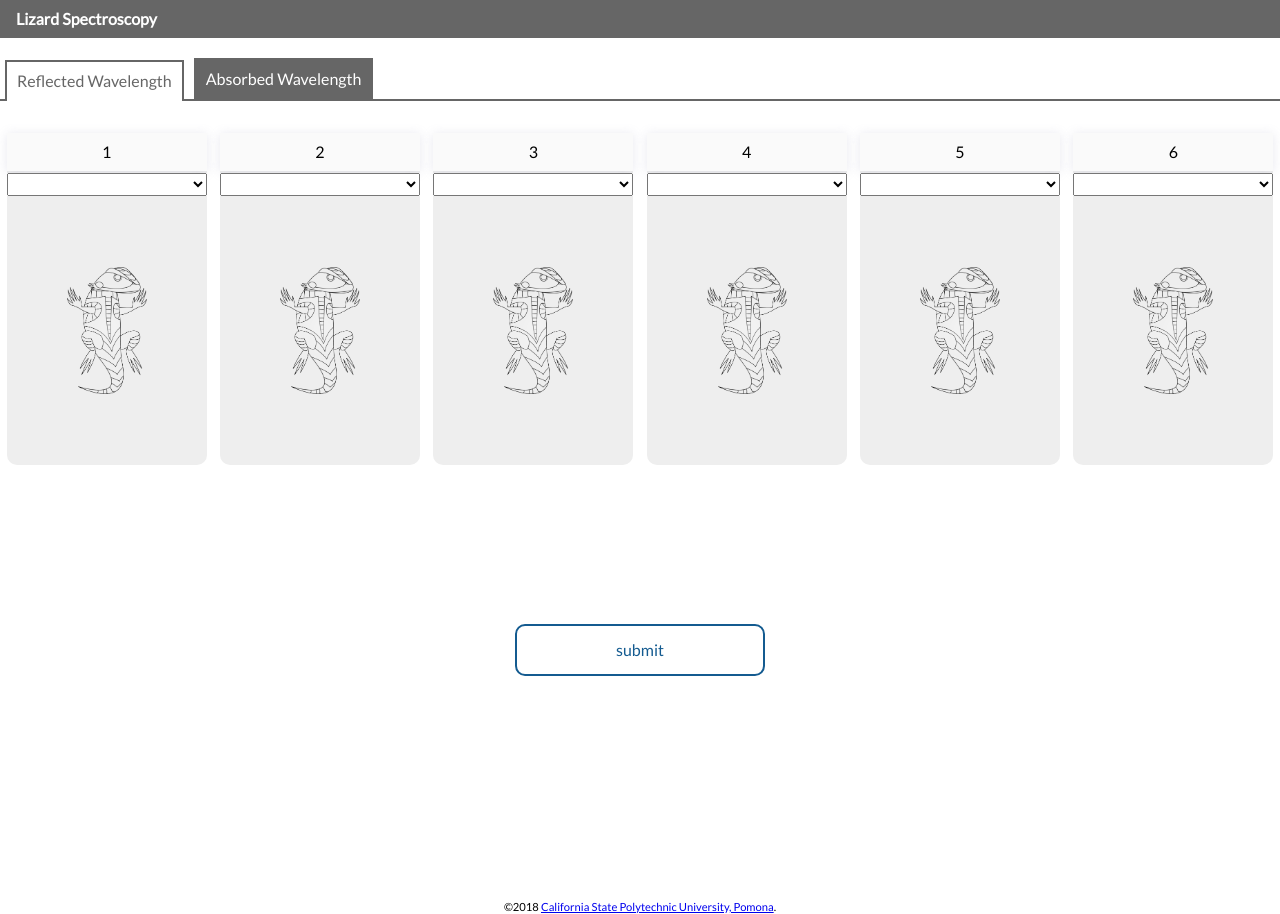
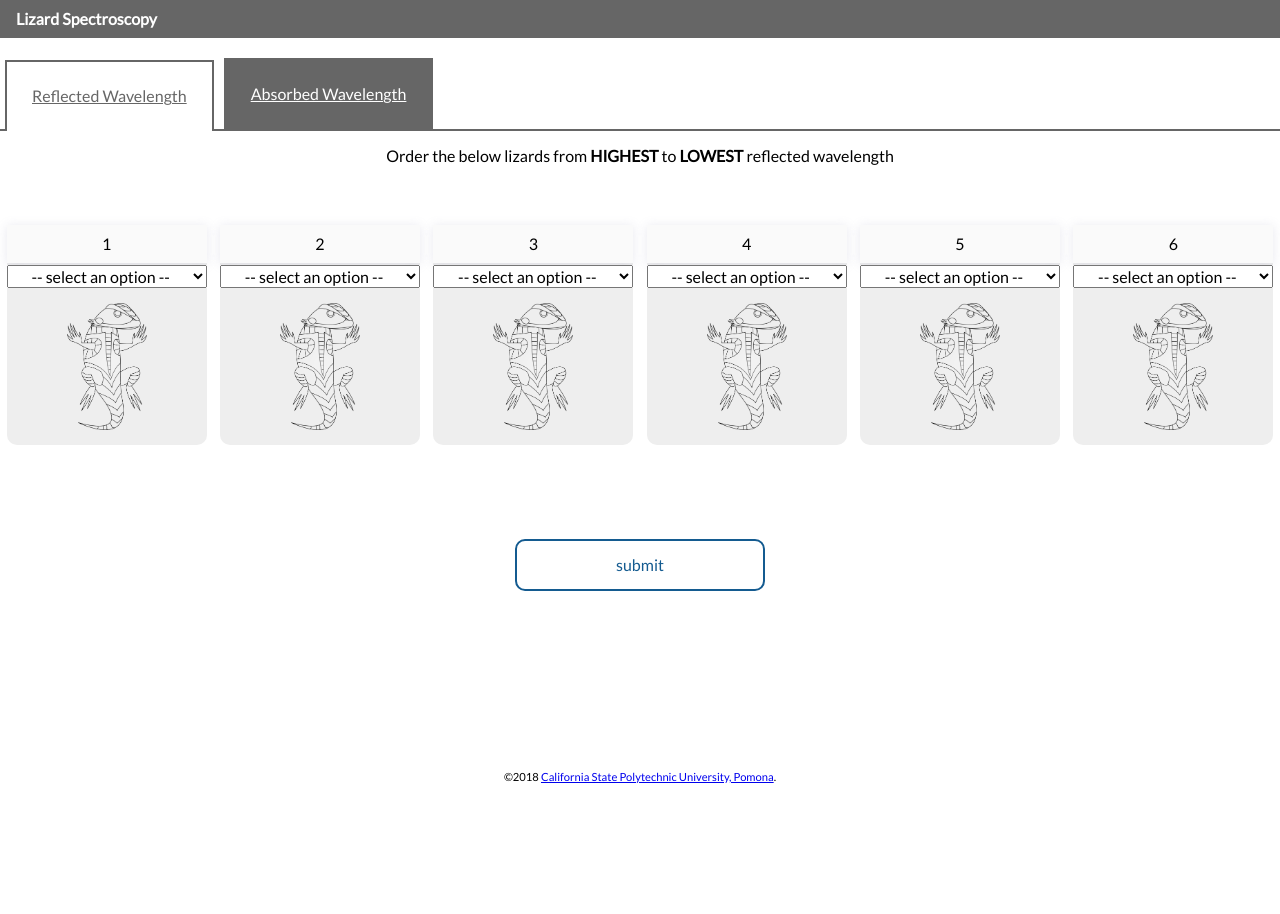
Before and after one commit to abdulamite/Lizards, a plain HTML site: page index.html in a window 1280 px wide. Both pictures are taken after a click on the item "Reflected Wavelength". After the commit the page ends 800 px from the top, so only its background shows below. Drawn offline with nearby package versions, Linux system fonts and the light colour scheme; files whose address does not match are found by name.

Commit message:
prompt will now change when the tabs are changed

```diff
--- a/index.html
+++ b/index.html
@@ -15,14 +15,14 @@
   </header>
   <div class="tabs">
     <ul>
-      <li id="reflected">Reflected Wavelength</li>
-      <li id="absorbed">Absorbed Wavelength</li>
+      <li id="reflected"><button>Reflected Wavelength</button></li>
+      <li id="absorbed"><button>Absorbed Wavelength</button></li>
     </ul>
   </div>
   <div class="container">
-    <!-- <div class="instructions">
+    <div class="instructions">
       <p>Order the below lizards from <b>HIGHEST</b> to <b>LOWEST</b> reflected wavelength</p>
-    </div> -->
+    </div>
     <div class="lizard_box">
         <div class="box box">
           <p>1</p>
--- a/js/main.js
+++ b/js/main.js
@@ -1,6 +1,9 @@
 
 const options = document.querySelectorAll('select');
 const submit = document.querySelector('#submit');
+const feedback = document.querySelector('.feedback');
+const prompt = document.querySelector('.instructions');
+
 let attempts = 0;
 
 let answer_set = ["Red","Orange","Yellow","Green","Blue","Purple"];
@@ -44,10 +47,20 @@ options.forEach(option =>{
 const reflected = document.querySelector('#reflected');
 const absorbed = document.querySelector('#absorbed');
 
+
+// The purpose of this function is to switch to the reflected wavelength game
 reflected.addEventListener('click',() =>{
+  // Change the prompt to the reflected wavelength directions
+  prompt.innerHTML = `<p>Order the below lizards from <b>HIGHEST</b> to <b>LOWEST</b> reflected wavelength</p>`
   options.forEach(i =>{
     i.selectedIndex=0;
-    i.value=null;
+    submit.disabled=true;
+    submit.classList.remove('enable');
+    // make the old feedback invisable
+    feedback.style.opacity=0;
+    feedback.style.height=0;
+
+    // when the tab changes, all lizards will be blank again
     const box = i.parentElement;
     // set path to lizard images
     const img = `../accessible_lizards/imgs/Asset_8.png`;
@@ -55,21 +68,35 @@ reflected.addEventListener('click',() =>{
     box.querySelector('IMG').src = img;
   });
 
+  // Transition to make reflected tab active
   absorbed.style.transform = "translateY(0px)";
   absorbed.style.backgroundColor = "#666666";
-  absorbed.style.color = "white";
+  absorbed.querySelector('button').style.color="white";
 
+  // Transition to make absorbed tab inactive
   reflected.style.transform = "translateY(2px)";
   reflected.style.backgroundColor = "white";
-  reflected.style.color = "#666666";
+  reflected.querySelector('button').style.color="#666666";
+
+
+  //load in new answer set
   return answer_set = ["Red","Orange","Yellow","Green","Blue","Purple"];
 
 });
 
+
+// The purpose of this function is to switch to the absorbed wavelength game
 absorbed.addEventListener('click',() =>{
+  // Change the prompt to the absorbed wavelength directions
+  prompt.innerHTML = `<p>Order the below lizards from <b>HIGHEST</b> to <b>LOWEST</b> absorbed wavelength</p>`
   options.forEach(i =>{
     i.selectedIndex=0;
-    i.value=null;
+    submit.disabled=true;
+    submit.classList.remove('enable');
+    feedback.style.opacity=0;
+    feedback.style.height=0;
+
+    // when the tab changes, all lizards will be blank again
     const box = i.parentElement;
     // set path to lizard images
     const img = `../accessible_lizards/imgs/Asset_8.png`;
@@ -77,13 +104,19 @@ absorbed.addEventListener('click',() =>{
     box.querySelector('IMG').src = img;
   });
 
+  // Transition to make absorbed tab active
   reflected.style.transform = "translateY(0px)";
   reflected.style.backgroundColor = "#666666";
-  reflected.style.color = "white";
+  reflected.querySelector('button').style.color="white";
 
+
+  // Transition to make absorbed tab inactive
   absorbed.style.transform = "translateY(2px)";
   absorbed.style.backgroundColor = "white";
-  absorbed.style.color = "#666666";
+  absorbed.querySelector('button').style.color="#666666";
+
+
+  //load in new answer set
   return answer_set = ["Purple","Blue","Green","Yellow","Orange","Red"];
 });
 
@@ -116,7 +149,6 @@ function checkAnswer(){
   }
 
   let feedbackText = `You have scored ${points} points`
-  const feedback = document.querySelector('.feedback');
 
   if(feedback){
     document.querySelector('.feedback').firstChild.remove();
@@ -128,6 +160,7 @@ function checkAnswer(){
     console.log(submit.innerHTML = 'continue');
     feedback.style.backgroundColor = '#80e27e';
     feedback.style.opacity = 1;
+    feedback.style.height="auto";
   }else {
     attempts++;
     if(attempts === 1){
@@ -141,6 +174,7 @@ function checkAnswer(){
     }
     feedback.style.backgroundColor = '#e27e7e';
     feedback.style.opacity = 1;
+    feedback.style.height="auto";
   }
     var para = document.createElement("p");
     var node = document.createTextNode(feedbackText);
--- a/main.css
+++ b/main.css
@@ -29,8 +29,11 @@ header{
   background-color: #666666;
   margin-bottom: 20px;
 }
+
+
 .lizard_box{
-  margin-top: 2em;
+  margin-top: 3em;
+  margin-bottom: 3em;
   height: auto;
   display: flex;
   flex-wrap: wrap;
@@ -55,7 +58,7 @@ button{
   align-items: center;
 }
 .container{
-  border-top:solid 2px #666666
+  border-top:solid 2px #666666;
 }
 .box{
   background-color: #EEEEEE;
@@ -97,6 +100,34 @@ li{
   margin-right: 5px !important;
   margin-left: 5px !important;
 }
+li>button{
+  height: auto;
+  width: auto;
+  border: none;
+  background-color: transparent;
+  color:#666666;
+  text-decoration: underline;
+}
+li:hover,li>button:hover{
+  cursor: pointer;
+}
+
+li#reflected{
+  transform:translateY(2px);
+}
+
+li#absorbed{
+  background-color: #666666;
+}
+#absorbed>button{
+  color:white;
+}
+
+.instructions {
+    height: 30px;
+    text-align: center;
+    padding-top: 1em;
+}
 
 .feedback{
   width: 100%;
@@ -106,7 +137,8 @@ li{
   text-align: center;
   opacity: 0;
   border-radius: 10px;
-  transition: .3s ease;
+  transition: .23s ease;
+  height: 0;
 }
 
 footer{
@@ -117,9 +149,7 @@ footer{
 @supports (grid-area:auto) {
 @media screen and (min-width: 75em) {
   .container{
-    display: grid;
-    grid-template-columns: 1fr;
-    max-height: 100%;
+    height: 80% !important;
   }
   html,body,.container{
     height: 100vh;
@@ -139,14 +169,6 @@ footer{
     background-color: white;
     transition: .23s ease;
   }
-  li#reflected{
-    transform:translateY(2px);
-  }
-
-  li#absorbed{
-    background-color: #666666;
-    color:white;
-  }
 
   .feedback{
     width: 250px;
@@ -161,7 +183,7 @@ footer{
   }
 
   button#submit {
-      margin-top: 0px !important;
+      margin-top: 10px !important;
   }
 
   .container>button{
```
